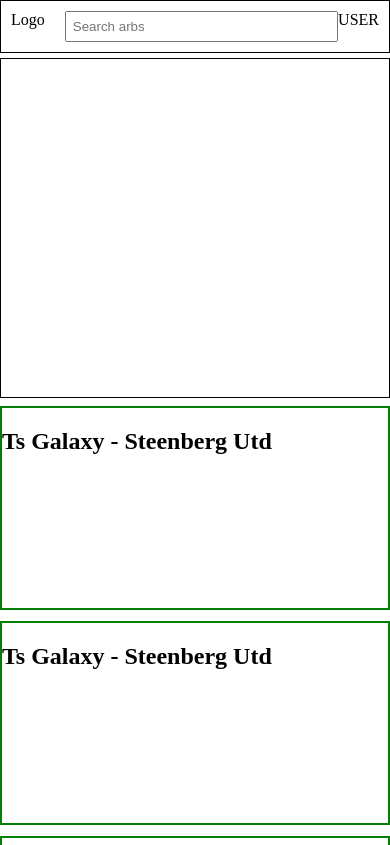
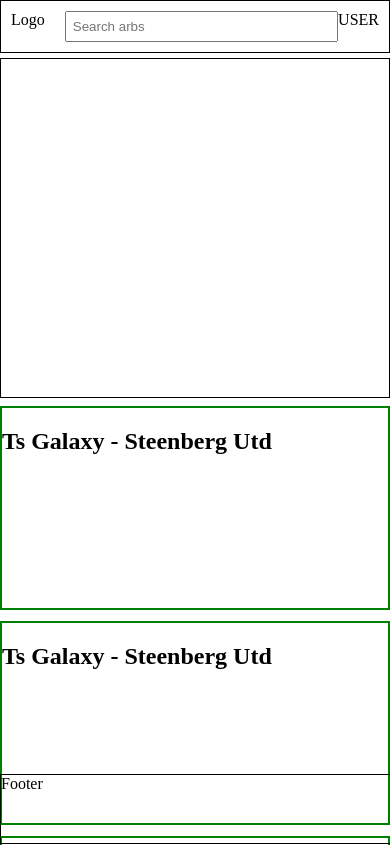
Before and after one commit to keithsimkin/Sports-Betting-Arbitrage, a React (Create React App) app in the folder frontend/: page / in a window 390 px wide. Shown: the top 845 px of the page. Built offline with nearby package versions, Linux system fonts and the light colour scheme.

Commit message:
fixed the footer positioning

```diff
--- a/frontend/src/components/Footer/footer.css
+++ b/frontend/src/components/Footer/footer.css
@@ -1,5 +1,17 @@
-.footer {
-	border: 1px solid black;
-	height: 10vh;
-	max-width: 100%;
+@media screen and (max-width: 513px) {
+	.footer {
+		border: 1px solid black;
+		height: 8vh;
+		max-width: 100%;
+		bottom: 0px;
+		margin: 0px;
+		width: 100%;
+		position: fixed;
+	}
 }
+
+@media screen and (min-width: 514px) {
+	.footer {
+		display: none;
+	}
+}
--- a/frontend/src/components/Header/Header.css
+++ b/frontend/src/components/Header/Header.css
@@ -1,3 +1,7 @@
+header {
+	width: 100%;
+}
+
 .navbar {
 	border: 1px solid black;
 	padding: 10px;
```
